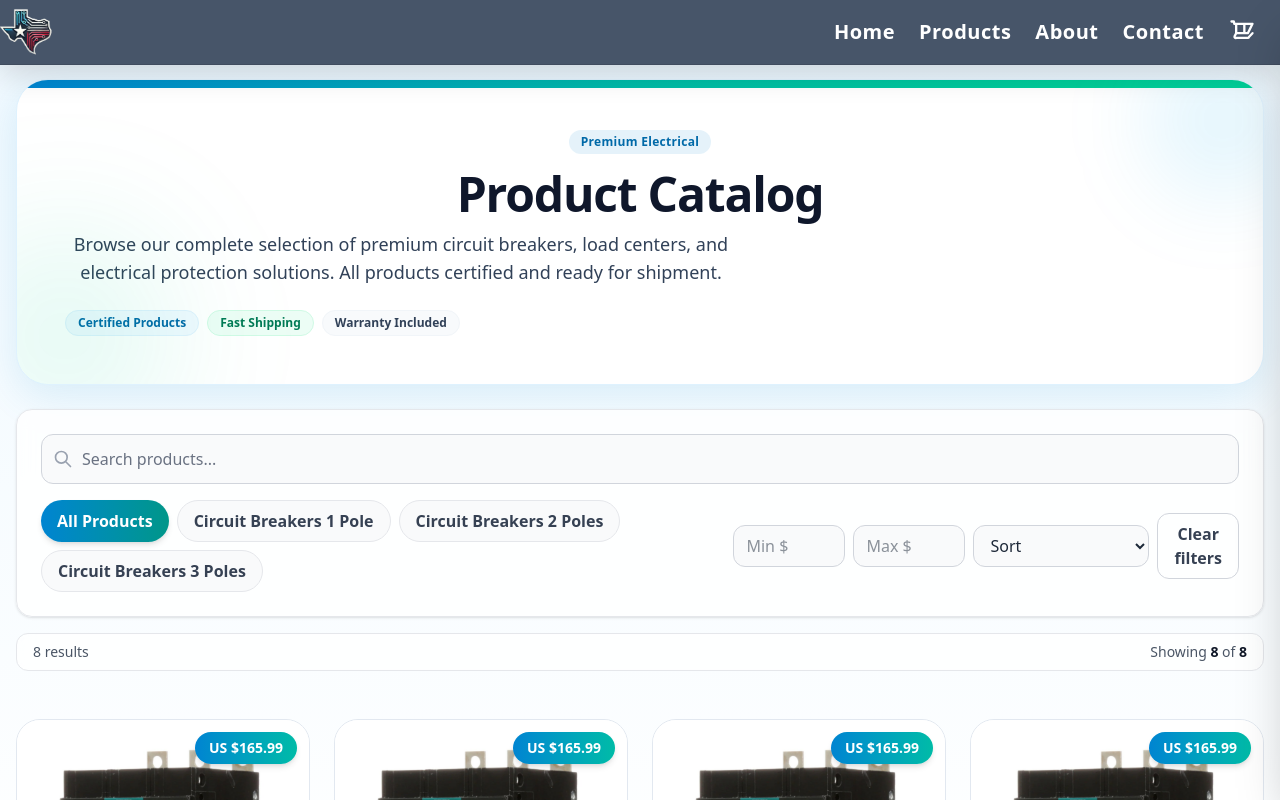
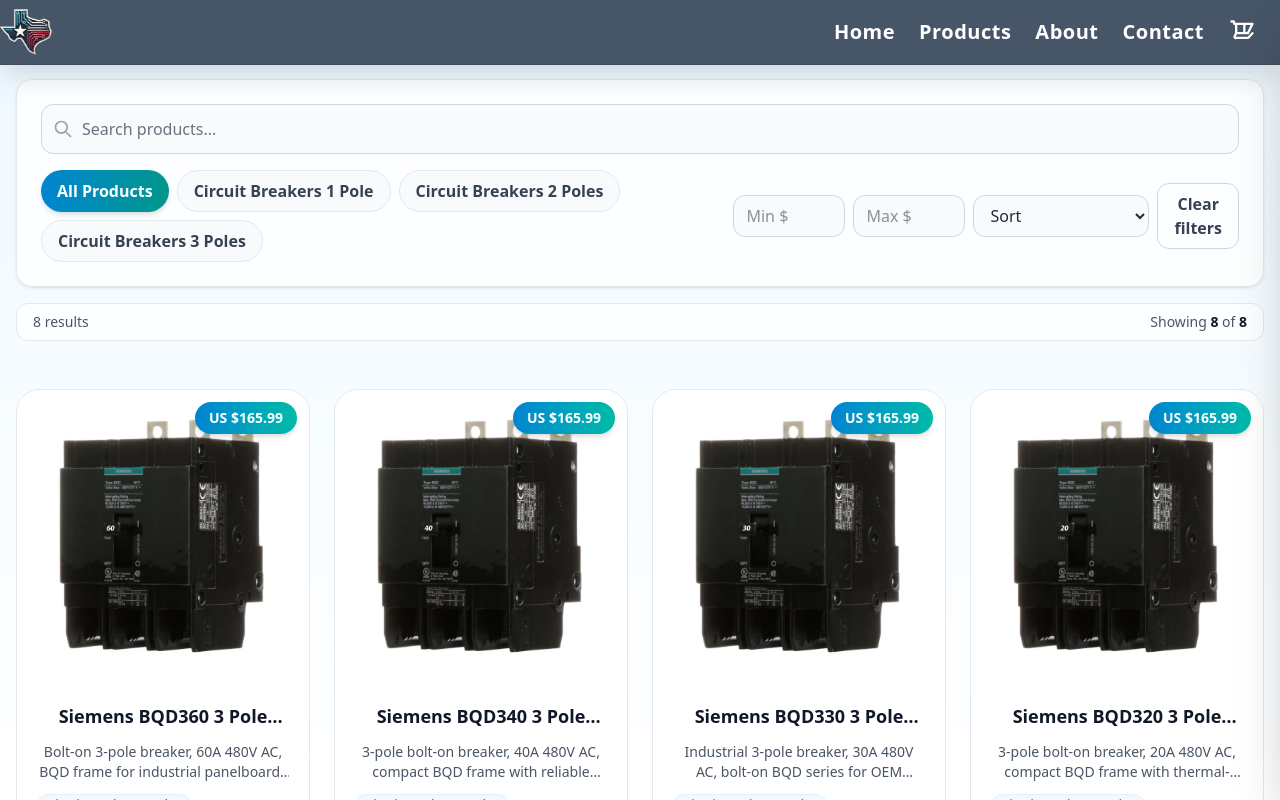
Before and after one commit to julioagk/PROTEX-INNOVATION-ENGLISH, a React (Vite) app: page /Catalogo in a window 1280 px wide. Shown: the top 800 px of the page. Built offline with nearby package versions, Linux system fonts and the light colour scheme.

Commit message:
Remove catalog hero banner

```diff
--- a/src/componentes/Catalogo.jsx
+++ b/src/componentes/Catalogo.jsx
@@ -79,19 +79,6 @@
     <section className="relative flex flex-col items-center w-full min-h-screen bg-gradient-to-b from-sky-50 via-white to-slate-50 text-gray-900 pt-[15px] md:pt-[15px] pb-20 px-4 overflow-hidden">
       {/* Hero Banner para el catálogo */}
       <div className="relative z-10 w-full max-w-7xl mb-8 md:mb-12">
-        <div className="relative overflow-hidden rounded-[32px] border border-sky-100 bg-white p-8 md:p-12 mb-6 shadow-[0_12px_40px_rgba(2,132,199,0.12)]">
-          <div className="absolute inset-x-0 top-0 h-2 bg-gradient-to-r from-sky-600 via-teal-500 to-emerald-400" />
-          <div className="absolute -right-10 -top-10 w-40 h-40 rounded-full bg-sky-500/10 blur-2xl" />
-          <div className="absolute -left-16 -bottom-16 w-56 h-56 rounded-full bg-emerald-400/10 blur-3xl" />
-          <span className="inline-flex items-center rounded-full bg-sky-600/10 text-sky-700 px-3 py-1 text-xs font-semibold tracking-wide mb-4">Premium Electrical</span>
-          <h1 className="text-3xl md:text-5xl font-black tracking-tight mb-3 text-slate-900">Product Catalog</h1>
-          <p className="text-base md:text-lg text-slate-700 max-w-2xl">Browse our complete selection of premium circuit breakers, load centers, and electrical protection solutions. All products certified and ready for shipment.</p>
-          <div className="mt-6 flex flex-wrap gap-2">
-            <span className="inline-flex items-center rounded-full border border-sky-100 bg-sky-50 px-3 py-1 text-xs font-semibold text-sky-700">Certified Products</span>
-            <span className="inline-flex items-center rounded-full border border-emerald-100 bg-emerald-50 px-3 py-1 text-xs font-semibold text-emerald-700">Fast Shipping</span>
-            <span className="inline-flex items-center rounded-full border border-slate-100 bg-slate-50 px-3 py-1 text-xs font-semibold text-slate-700">Warranty Included</span>
-          </div>
-        </div>
         <div className="rounded-2xl bg-white/80 backdrop-blur border border-gray-200 shadow-sm p-4 md:p-6">
           <div className="flex flex-col gap-4">
             <div className="relative">
```
